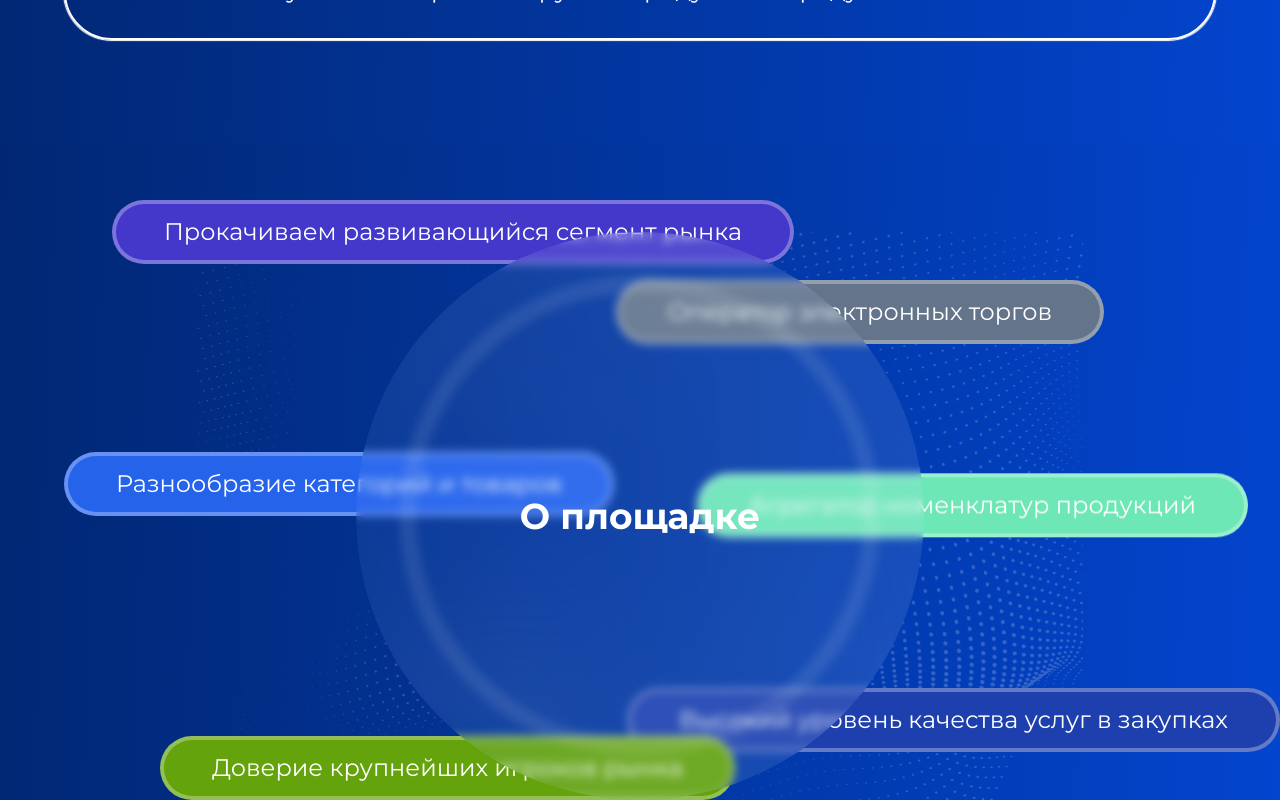
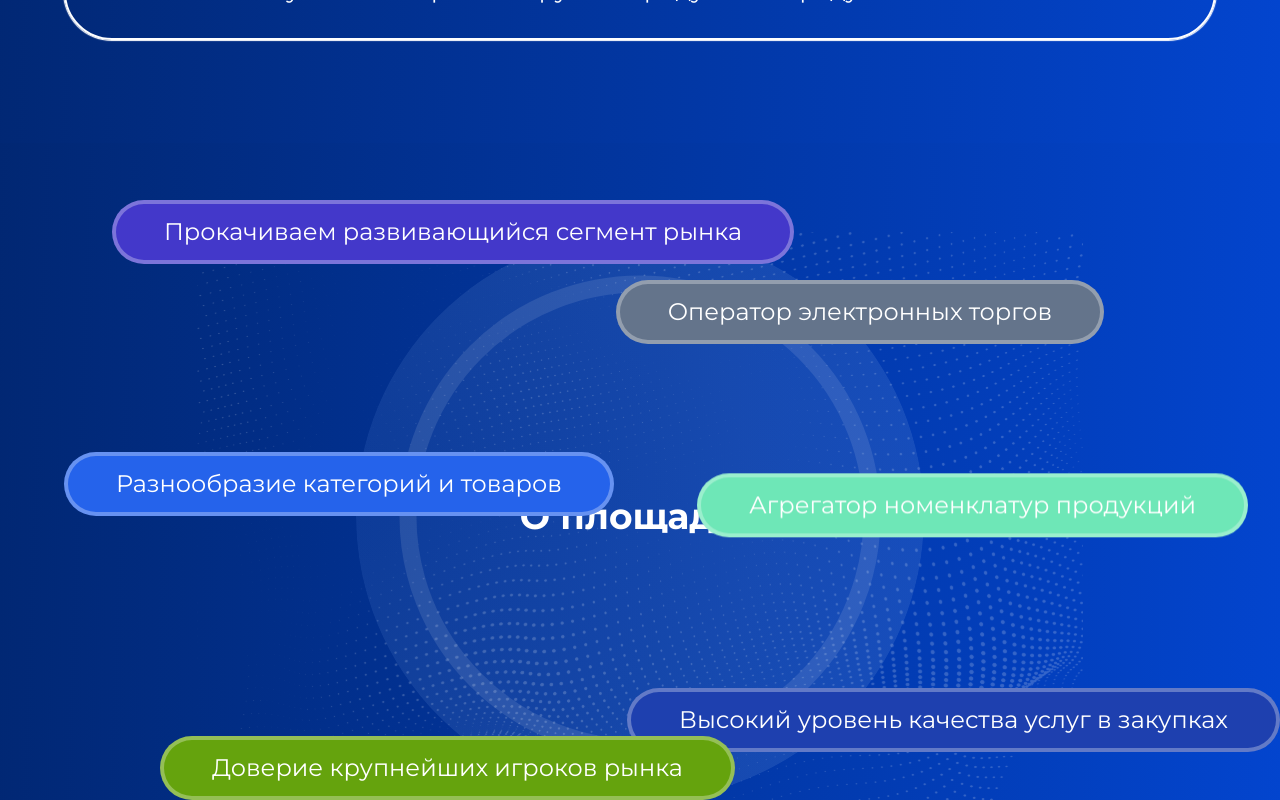
Before and after one commit to dmitrykulakovfrontend/rlthack, a Next.js app in the folder frontend/: page / in a window 1280 px wide. Shown: the part 1457-2257 px from the top of the page. Built offline with nearby package versions, Linux system fonts and the light colour scheme.

Commit message:
fix: home page small resolution fixes

```diff
--- a/frontend/src/app/page.tsx
+++ b/frontend/src/app/page.tsx
@@ -95,31 +95,27 @@ export default function Home() {
           className="absolute top-1/2 left-1/2 -translate-x-1/2 -translate-y-1/2"
         />
         <div className="w-fit mx-auto rounded-full">
-          <Image
-            alt=""
-            src={ellipseBigSVG}
-            className="wx-auto z-20 backdrop-blur-sm  rounded-full"
-          />
+          <Image alt="" src={ellipseBigSVG} className="wx-auto rounded-full" />
           <h2 className="text-4xl absolute top-1/2 left-1/2 -translate-x-1/2 -translate-y-1/2 text-center font-bold">
             О площадке
           </h2>
         </div>
-        <div className="bg-indigo-700 rounded-[40px] border-4 absolute left-12 -top-8 -z-10 border-white border-opacity-30 backdrop-blur-2xl w-fit py-3 text-2xl px-12">
+        <div className="bg-indigo-700 rounded-[40px] border-4 absolute left-12 -top-8  border-white border-opacity-30 backdrop-blur-2xl w-fit py-3 text-2xl px-12">
           Прокачиваем развивающийся сегмент рынка
         </div>
-        <div className="bg-slate-500 rounded-[40px] border-4 absolute right-28 top-12 -z-10  border-white border-opacity-30 backdrop-blur-2xl w-fit py-3 text-2xl px-12">
+        <div className="bg-slate-500 rounded-[40px] border-4 absolute right-28 top-12   border-white border-opacity-30 backdrop-blur-2xl w-fit py-3 text-2xl px-12">
           Оператор электронных торгов
         </div>
-        <div className="bg-emerald-300 rounded-[40px] border-4 absolute -right-8 top-1/2 -z-10  -translate-y-2/3 border-white border-opacity-30 backdrop-blur-2xl w-fit py-3 text-2xl px-12">
+        <div className="bg-emerald-300 rounded-[40px] border-4 absolute -right-8 top-1/2   -translate-y-2/3 border-white border-opacity-30 backdrop-blur-2xl w-fit py-3 text-2xl px-12">
           Агрегатор номенклатур продукций{" "}
         </div>
-        <div className="bg-blue-800 rounded-[40px] border-4 absolute -right-16 bottom-12  -z-10 border-white border-opacity-30 backdrop-blur-2xl w-fit py-3 text-2xl px-12">
+        <div className="bg-blue-800 rounded-[40px] border-4 absolute -right-16 bottom-12   border-white border-opacity-30 backdrop-blur-2xl w-fit py-3 text-2xl px-12">
           Высокий уровень качества услуг в закупках
         </div>
-        <div className="bg-lime-600 rounded-[40px] border-4 absolute left-24 bottom-0 -z-10  border-white border-opacity-30 backdrop-blur-2xl w-fit py-3 text-2xl px-12">
+        <div className="bg-lime-600 rounded-[40px] border-4 absolute left-24 bottom-0   border-white border-opacity-30 backdrop-blur-2xl w-fit py-3 text-2xl px-12">
           Доверие крупнейших игроков рынка
         </div>
-        <div className="bg-blue-600 rounded-[40px] border-4 absolute left-0 bottom-1/2 -z-10   border-white border-opacity-30 backdrop-blur-2xl w-fit py-3 text-2xl px-12">
+        <div className="bg-blue-600 rounded-[40px] border-4 absolute left-0 bottom-1/2   border-white border-opacity-30 backdrop-blur-2xl w-fit py-3 text-2xl px-12">
           Разнообразие категорий и товаров
         </div>
       </section>
--- a/frontend/src/components/Header.tsx
+++ b/frontend/src/components/Header.tsx
@@ -13,7 +13,7 @@ export default function Header({}: Props) {
   const buttonClassName =
     "flex hover:bg-blue-700 hover:bg-opacity-30 items-center gap-3 px-3 rounded-lg border border-blue-700";
   return (
-    <header className="bg-white z-50 font-exo2 h-20 fixed top-0 left-0 w-full flex gap-20 py-5 shadow-bottom shadow-white justify-between px-16">
+    <header className="bg-white z-50 font-exo2 h-20 fixed top-0 left-0 w-full flex gap-4 py-5 shadow-bottom shadow-white justify-between px-16">
       <Image alt="" src={roseltorgLogoSVG} />
       <Button className={buttonClassName}>
         <Image src={twoHumanSVG} alt="" />
```
